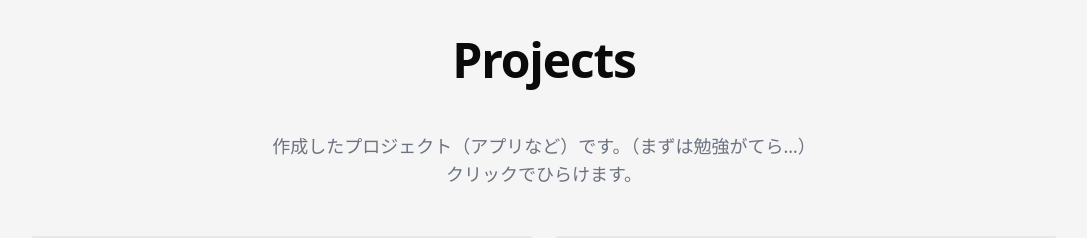
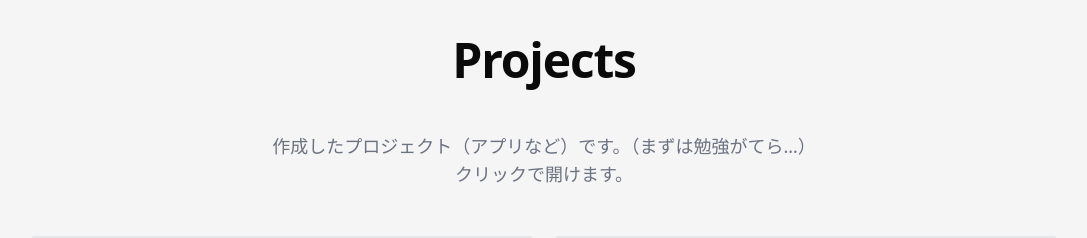
Before and after one commit to sanbay3/san_bay3_portfolio, a Next.js app: page / in a window 1280 px wide. Shown: the part 2720-2958 px from the top of the page, without its empty margins (96-1183 px from the left). Built offline with nearby package versions, Linux system fonts and the light colour scheme.

Commit message:
minor change of project description

```diff
--- a/components/Projects.tsx
+++ b/components/Projects.tsx
@@ -98,7 +98,7 @@ export default function Projects() {
         <p className="text-text-muted mb-12 text-lg max-w-2xl mx-auto text-center">
           作成したプロジェクト（アプリなど）です。（まずは勉強がてら…）
           <br />
-          クリックでひらけます。
+          クリックで開けます。
         </p>
 
         {/* プロジェクトカードのグリッド */}
```
